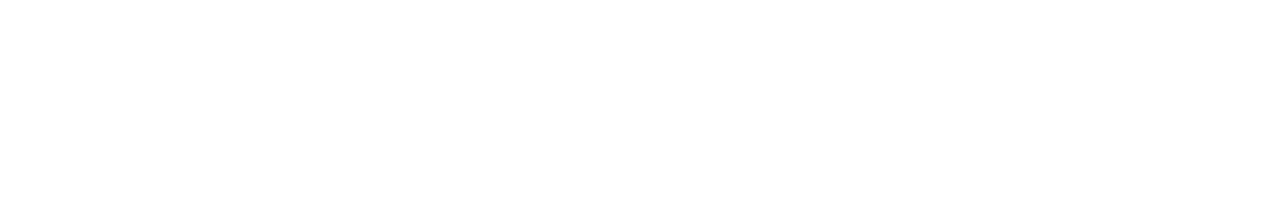
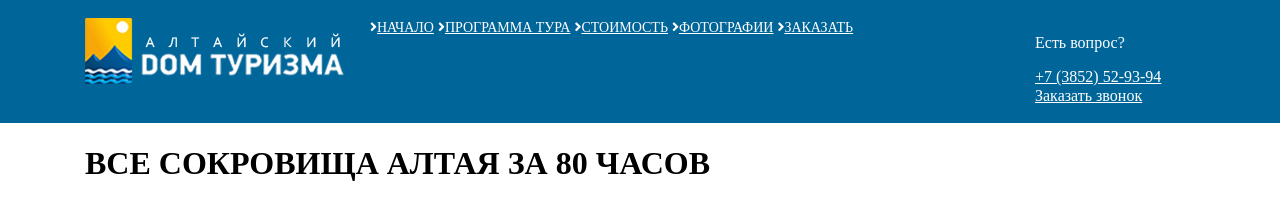
Before and after one commit to dbvv/80-hours, a website built with Parcel: page index.html in a window 1280 px wide. Built offline with nearby package versions, Linux system fonts and the light colour scheme.

Commit message:
WIP base html structure

```diff
--- a/app.scss
+++ b/app.scss
@@ -1 +1,7 @@
 @import "./node_modules/normalize.css/normalize.css";
+@import "./node_modules/@fortawesome/fontawesome-free/css/all.css";
+@import "./node_modules/bootstrap/scss/bootstrap-grid.scss";
+
+@import "scss/variables";
+@import "scss/base";
+@import "scss/header";
--- a/index.html
+++ b/index.html
@@ -8,9 +8,42 @@
   <meta name="viewport" content="width=device-width, initial-scale=1, shrink-to-fit=no">
 </head>
 <body>
-  <header class="common-header"></header>
+  <header class="common-header">
+    <div class="container desktop-header">
+      <div class="row">
+        <div class="col-md-3">
+            <a class="brand" href="#"><img src="images/logo.png" alt=""></a>
+        </div>
+        <div class="col-md-7">
+            <nav>
+              <a class="nav-link" href="#"><i class="fas fa-angle-right"></i>Начало</a>
+              <a class="nav-link" href="#tour-program"><i class="fas fa-angle-right"></i>ПРОГРАММА ТУРА</a>
+              <a class="nav-link" href="#price"><i class="fas fa-angle-right"></i>СТОИМОСТЬ</a>
+              <a class="nav-link" href="#photos"><i class="fas fa-angle-right"></i>ФОТОГРАФИИ</a>
+              <a class="nav-link" href="#order_call"><i class="fas fa-angle-right"></i>ЗАКАЗАТЬ</a>
+            </nav>
+        </div>
+        <div class="col-md-2">
+            <p>Есть вопрос?</p>
+            <a href="tel: +7 (3852) 52-93-94" class="telephone">+7 (3852) 52-93-94</a>
+            <a class="btn btn-c2a" href="#order_call">Заказать звонок</a>
+        </div>
+      </div>
+    </div>
+  </header>
 
-  <main></main>
+  <main>
+    <div class="jumbotron">
+      <div class="container">
+        <div class="row">
+          <div class="col-sm-12 col-md-8">
+            <h1>ВСЕ СОКРОВИЩА АЛТАЯ ЗА  80 ЧАСОВ</h1>
+          </div>
+        </div>
+      </div>
+    </div>
+    <!--end jumbotron-->
+  </main>
 
   <footer class="common-footer"></footer>
 
--- a/package.json
+++ b/package.json
@@ -10,6 +10,8 @@
   "author": "dbvv",
   "license": "ISC",
   "dependencies": {
+    "@fortawesome/fontawesome-free": "^5.13.0",
+    "bootstrap": "^4.4.1",
     "jquery": "^3.5.0",
     "normalize.css": "^8.0.1"
   },
--- /dev/null
+++ b/scss/_header.scss
@@ -0,0 +1,15 @@
+header.common-header {
+  background: $blue;
+  padding: 18px 0px;
+
+  a, p, i {
+    color: #fff;
+  }
+
+  nav {
+    a.nav-link {
+        text-transform: uppercase;
+        font-size: 14px;
+    }
+  }
+}
--- /dev/null
+++ b/scss/_variables.scss
@@ -0,0 +1 @@
+$blue: #006699;
```
Also changed, not shown: scss/_base.scss (added), 1 other file.
